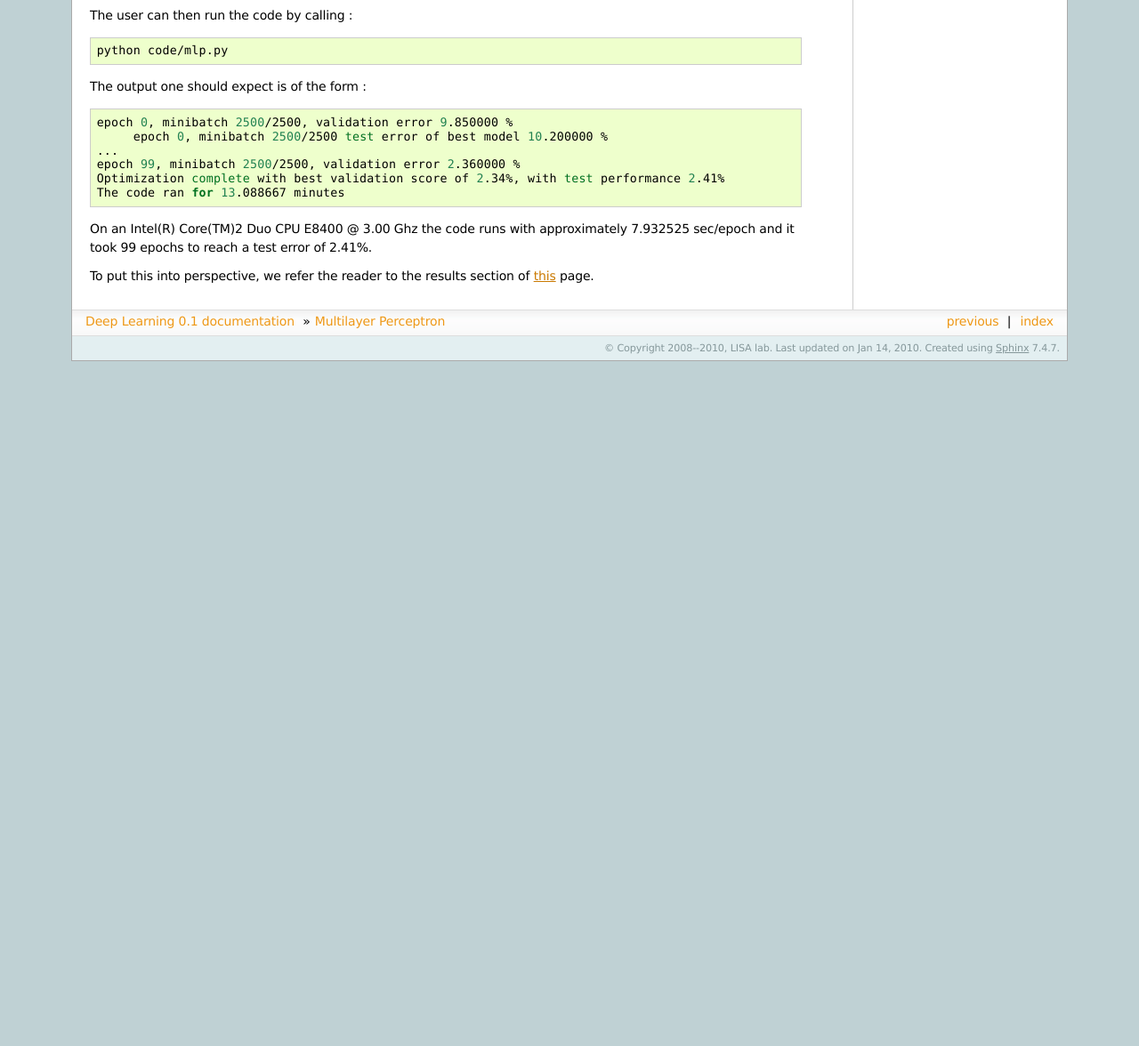
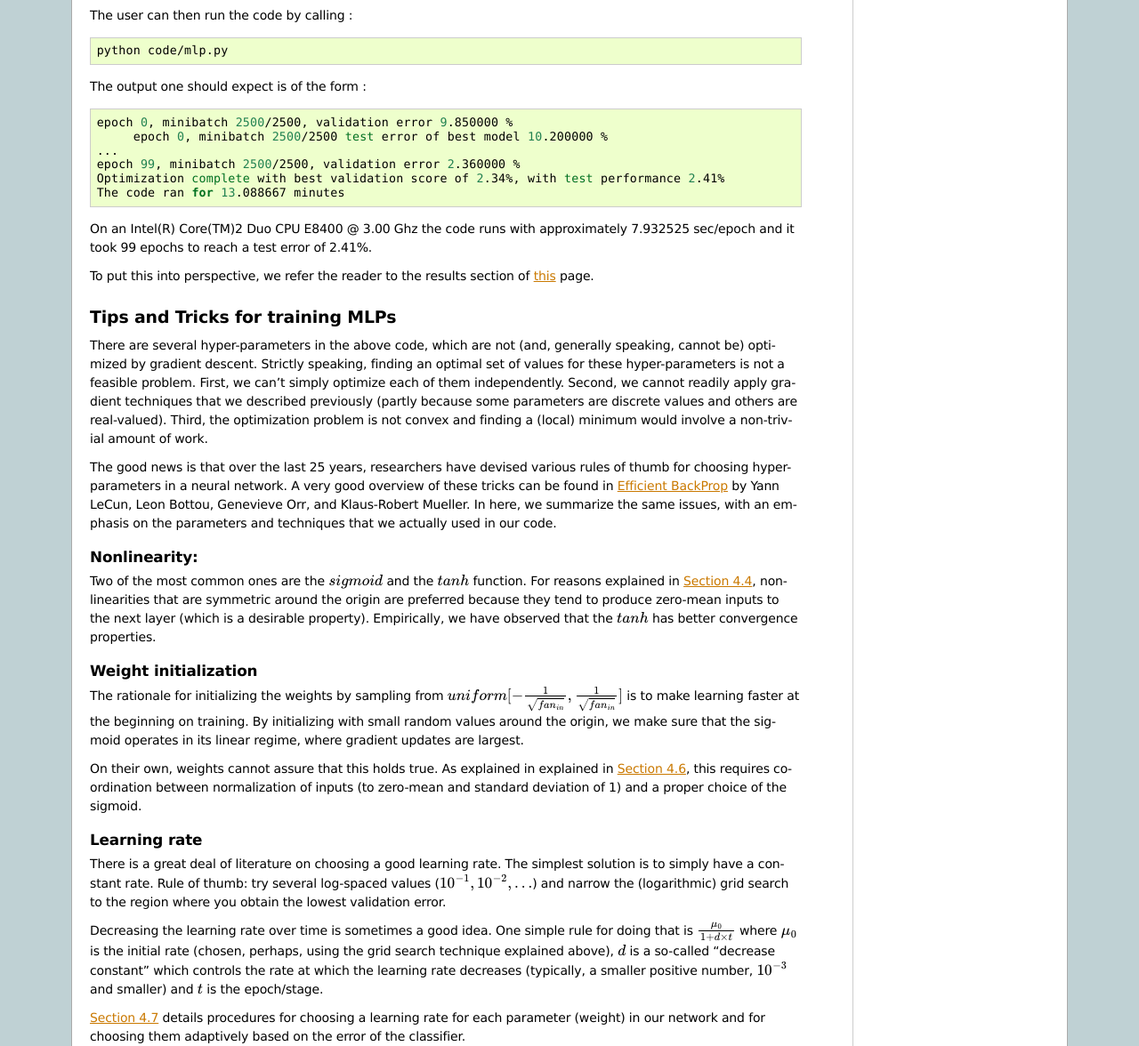
Before and after one commit to lisa-lab/DeepLearningTutorials, a Sphinx documentation site: the page built from doc/mlp.txt, in a window 1280 px wide and 1400 px high, scrolled down 2526 px, cut to the strip 224-1400 px from the top of the window. Shown: the whole strip at 89% size. Built offline with Sphinx 7.4.7, drawn with Linux system fonts in a browser that asks for light colours; formulas are drawn with MathJax 3; pages that are not in the unit, such as notebooks, are missing from menus; before the commit the page ends 3156 px from its top, so only the background shows below that; some of the changed text lies outside the part shown.

Commit message:
added a tips and tricks section to the MLP discussion

```diff
--- a/doc/mlp.txt
+++ b/doc/mlp.txt
@@ -211,3 +211,91 @@ error of 2.41%.
 
 To put this into perspective, we refer the reader to the results section of `this
 <http://yann.lecun.com/exdb/mnist>`_  page.
+
+Tips and Tricks for training MLPs
++++++++++++++++++++++++++++++++++
+
+There are several hyper-parameters in the above code, which are not (and,
+generally speaking, cannot be) optimized by gradient descent. Strictly speaking,
+finding an optimal set of values for these
+hyper-parameters is not a feasible problem. First, we can't simply optimize
+each of them independently. Second, we cannot readily apply gradient
+techniques that we described previously (partly because some parameters are
+discrete values and others are real-valued). Third, the optimization problem
+is not convex and finding a (local) minimum would involve a non-trivial
+amount of work.
+
+The good news is that over the last 25 years, researchers have devised various
+rules of thumb for choosing hyper-parameters in a neural network. A very
+good overview of these tricks can be found in `Efficient
+BackProp <http://yann.lecun.com/exdb/publis/pdf/lecun-98b.pdf>`_ by Yann LeCun,
+Leon Bottou, Genevieve Orr, and Klaus-Robert Mueller. In here, we summarize
+the same issues, with an emphasis on the parameters and techniques that we
+actually used in our code.
+
+Nonlinearity:
+--------------
+
+Two of the most common ones are the :math:`sigmoid` and the :math:`tanh` function. For
+reasons explained in `Section 4.4  <http://yann.lecun.com/exdb/publis/pdf/lecun-98b.pdf>`_, nonlinearities that
+are symmetric around the origin are preferred because they tend to produce
+zero-mean inputs to the next layer (which is a desirable property).
+Empirically, we have observed that the :math:`tanh` has better convergence
+properties.
+
+Weight initialization
+---------------------
+
+The rationale for initializing the weights by sampling from
+:math:`uniform[-\frac{1}{\sqrt{fan_{in}}},\frac{1}{\sqrt{fan_{in}}}]` is to
+make learning faster at the beginning on training. By initializing with
+small random values around the origin, we make sure that the sigmoid
+operates in its linear regime, where gradient updates are largest.
+
+On their own, weights cannot assure that this holds true. As explained in
+explained in `Section 4.6 <http://yann.lecun.com/exdb/publis/pdf/lecun-98b.pdf>`_,
+this requires coordination between normalization of inputs (to zero-mean and
+standard deviation of 1) and a proper choice of the sigmoid.
+
+Learning rate
+--------------
+
+There is a great deal of literature on choosing a good learning rate. The
+simplest solution is to simply have a constant rate. Rule of thumb: try
+several log-spaced values (:math:`10^{-1},10^{-2},\ldots`) and narrow the
+(logarithmic) grid search to the region where you obtain the lowest
+validation error.
+
+Decreasing the learning rate over time is sometimes a good idea. One simple
+rule for doing that is :math:`\frac{\mu_0}{1 + d\times t}` where
+:math:`\mu_0` is the initial rate (chosen, perhaps, using the grid search
+technique explained above), :math:`d` is a so-called "decrease constant"
+which controls the rate at which the learning rate decreases (typically, a
+smaller positive number, :math:`10^{-3}` and smaller) and :math:`t` is the
+epoch/stage.
+
+`Section 4.7 <http://yann.lecun.com/exdb/publis/pdf/lecun-98b.pdf>`_ details
+procedures for choosing a learning rate for each parameter (weight) in our
+network and for choosing them adaptively based on the error of the
+classifier.
+
+Number of hidden units
+-----------------------
+
+This hyper-parameter is very much dataset-dependent. Vaguely speaking, the
+more complicated the input distribution is, the more capacity the network
+will require to model it, and so the larger the number of hidden units that
+will be needed (note that the number of weights in a layer, perhaps a more direct
+measure of capacity, is :math:`D\times H`, where :math:`D` is the number of
+inputs and :math:`H` is the number of hidden units).
+
+Unless we employ some regularization scheme (early stopping or L1/L2
+penalties), a typical number of hidden  units vs. generalization performance graph will be U-shaped.
+
+Regularization parameter
+------------------------
+
+Typical values to try for the L1/L2 regularization parameter :math:`\lambda`
+are :math:`10^{-2},10^{-3},\ldots`. In the framework that we described so
+far, optimizing this parameter will not lead to significantly better
+solutions, but is worth exploring nonetheless.
```
